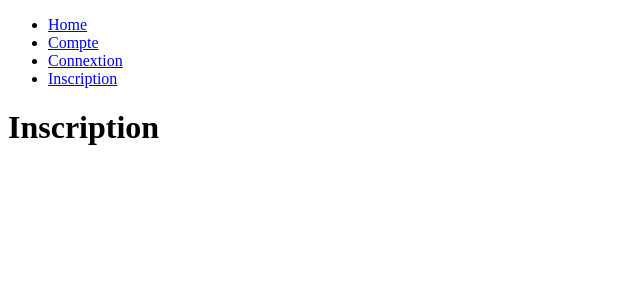
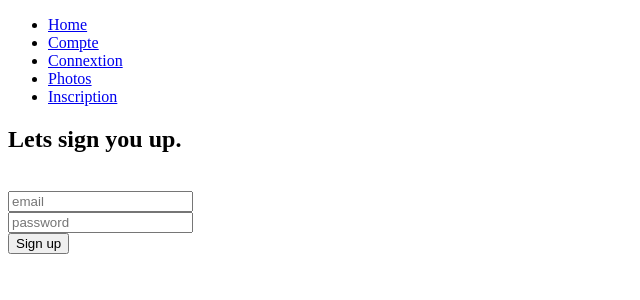
Before and after one commit to maxime-louis14/Projet_4_front, a React (Create React App) app: page /inscription in a window 1280 px wide. Shown: the top 300 px of the page, without its empty margins (0-640 px from the left). Built offline with nearby package versions, Linux system fonts and the light colour scheme.

Commit message:
authenticate

```diff
--- a/package.json
+++ b/package.json
@@ -3,13 +3,16 @@
   "version": "0.1.0",
   "private": true,
   "dependencies": {
+    "@hookform/resolvers": "^3.1.0",
     "@testing-library/jest-dom": "^5.16.5",
     "@testing-library/react": "^13.4.0",
     "@testing-library/user-event": "^13.5.0",
     "react": "^18.2.0",
     "react-dom": "^18.2.0",
+    "react-hook-form": "^7.43.9",
     "react-scripts": "^5.0.1",
-    "web-vitals": "^2.1.4"
+    "web-vitals": "^2.1.4",
+    "yup": "^1.1.1"
   },
   "scripts": {
     "start": "react-scripts start",
--- /dev/null
+++ b/src/Context/authContext/index.jsx
@@ -0,0 +1,12 @@
+import { createContext, useState } from "react";
+
+export const authContext = createContext();
+
+export const AuthProvider = ({ children }) => {
+  const [auth, setAuth] = useState(localStorage.getItem("token") ?? null);
+  return (
+    <authContext.Provider value={{ auth, setAuth }}>
+      {children}
+    </authContext.Provider>
+  );
+};
--- a/src/index.js
+++ b/src/index.js
@@ -1,27 +1,47 @@
-import React from 'react';
+import React, { createContext, useContext, useEffect, useState } from "react";
 import ReactDOM from "react-dom/client";
-import { BrowserRouter, Routes, Route } from "react-router-dom";
+import {
+  redirect,
+  BrowserRouter,
+  Routes,
+  Route,
+  Navigate,
+} from "react-router-dom";
 import Home from "./pages/Home";
-import Compte from './pages/Compte';
-import Layout from './pages/Layout';
-import Inscription from './pages/inscription';
-import Connextion from './pages/connextion';
+import Compte from "./pages/Compte";
+import Layout from "./pages/Layout";
+import Inscription from "./pages/inscription";
+import Connextion from "./pages/connextion";
+import Photos from "./pages/Photos";
+import { authContext, AuthProvider } from "./Context/authContext";
+function App() {
+  const { auth } = useContext(authContext);
+  const [token, setToken] = useState("");
 
-export default function App() {
   return (
     <BrowserRouter>
       <Routes>
         <Route path="/" element={<Layout />}>
-        <Route index element={<Home />} />
-        <Route path="/compte" element={<Compte />} />
-        <Route path="/inscription" element={<Inscription />} />
-        <Route path="/connextion" element={<Connextion />} />
-
+          <Route index element={<Home />} />
+          <Route path="/compte" element={<Compte />} />
+          <Route path="/inscription" element={<Inscription />} />
+          <Route path="/connextion" element={<Connextion />} />
+          <Route
+            path="/photos"
+            element={auth ? <Photos /> : <Navigate to="/connextion" />}
+          />
         </Route>
       </Routes>
     </BrowserRouter>
   );
 }
 
-const root = ReactDOM.createRoot(document.getElementById('root'));
-root.render(<App />);
+export default function AppWrapper() {
+  return (
+    <AuthProvider>
+      <App />
+    </AuthProvider>
+  );
+}
+const root = ReactDOM.createRoot(document.getElementById("root"));
+root.render(<AppWrapper />);
--- a/src/pages/Layout.js
+++ b/src/pages/Layout.js
@@ -1,6 +1,9 @@
+import { useEffect, useState, createContext, useContext } from "react";
 import { Outlet, Link } from "react-router-dom";
+import { authContext } from "../Context/authContext";
 
 const Layout = () => {
+  const { auth, setAuth } = useContext(authContext);
   return (
     <>
       <nav>
@@ -15,14 +18,29 @@ const Layout = () => {
             <Link to="/connextion">Connextion</Link>
           </li>
           <li>
-          <Link to="/inscription">Inscription</Link>
+            <Link to="/photos">Photos</Link>
           </li>
+          <li>
+            <Link to="/inscription">Inscription</Link>
+          </li>
+          {auth && (
+            <li>
+              <button
+                onClick={() => {
+                  localStorage.removeItem("token");
+                  setAuth(null);
+                }}
+              >
+                Déconnection
+              </button>
+            </li>
+          )}
         </ul>
       </nav>
 
       <Outlet />
     </>
-  )
+  );
 };
 
 export default Layout;
--- /dev/null
+++ b/src/pages/Photos.js
@@ -0,0 +1,5 @@
+const Photos = () => {
+  return <h1>Photos</h1>;
+};
+
+export default Photos;
--- a/src/pages/connextion.js
+++ b/src/pages/connextion.js
@@ -1,5 +1,73 @@
-const Connextion = () => {
-    return <h1>Connextion</h1>;
+import { yupResolver } from "@hookform/resolvers/yup";
+import { useContext, useEffect } from "react";
+import { useForm } from "react-hook-form";
+import * as Yup from "yup";
+import { authContext } from "../Context/authContext";
+
+const Connextion = ({ token, setToken }) => {
+  useEffect(() => {
+    console.log("hello");
+  }, []);
+
+  const { auth, setAuth } = useContext(authContext);
+  const schema = Yup.object().shape({
+    email: Yup.string().email("email non valide").required(),
+    password: Yup.string().required(),
+  });
+  const {
+    register,
+    handleSubmit,
+    formState: { errors },
+    reset,
+  } = useForm({
+    resolver: yupResolver(schema),
+  });
+  const onSubmitHandler = (data) => {
+    const requestOptions = {
+      method: "POST",
+      headers: { "Content-Type": "application/json" },
+      body: JSON.stringify({ email: data.email, password: data.password }),
+    };
+    fetch("http://localhost:3000/login", requestOptions)
+      .then((response) => {
+        if (response.status == 401) {
+          alert("mot de passe ou adresse mail invalide");
+        }
+        response.json();
+      })
+      .then((data) => {
+        localStorage.setItem("token", data.token);
+        setAuth(data.token);
+      })
+      .catch((e) => console.log(e));
+    reset();
+  };
+  return (
+    <div className="">
+      <form onSubmit={handleSubmit(onSubmitHandler)}>
+        <h2>Lets sign you in.</h2>
+        <br />
+
+        <input
+          {...register("email")}
+          placeholder="email"
+          type="email"
+          required
+        />
+        <br />
+
+        <input
+          {...register("password")}
+          placeholder="password"
+          type="password"
+          required
+        />
+        <br />
+
+        <button type="submit">Sign in</button>
+      </form>
+    </div>
+  );
 };
 
-export default Connextion
+export default Connextion;
--- a/src/pages/inscription.js
+++ b/src/pages/inscription.js
@@ -1,5 +1,57 @@
+import { yupResolver } from "@hookform/resolvers/yup";
+import { useForm } from "react-hook-form";
+import * as Yup from "yup";
+
 const Inscription = () => {
-    return <h1>Inscription</h1>;
+  const schema = Yup.object().shape({
+    email: Yup.string().email("email non valide").required(),
+    password: Yup.string().required(),
+  });
+  const {
+    register,
+    handleSubmit,
+    formState: { errors },
+    reset,
+  } = useForm({
+    resolver: yupResolver(schema),
+  });
+  const onSubmitHandler = (data) => {
+    const requestOptions = {
+      method: "POST",
+      headers: { "Content-Type": "application/json" },
+      body: JSON.stringify({ email: data.email, password: data.password }),
+    };
+    fetch("http://localhost:3000/account", requestOptions)
+      .then((response) => response.json())
+      .catch((e) => console.log(e));
+    reset();
+  };
+  return (
+    <div>
+      <form onSubmit={handleSubmit(onSubmitHandler)}>
+        <h2>Lets sign you up.</h2>
+        <br />
+
+        <input
+          {...register("email")}
+          placeholder="email"
+          type="email"
+          required
+        />
+        <br />
+
+        <input
+          {...register("password")}
+          placeholder="password"
+          type="password"
+          required
+        />
+        <br />
+
+        <button type="submit">Sign up</button>
+      </form>
+    </div>
+  );
 };
 
-export default Inscription
+export default Inscription;
```
Also changed, not shown: src/hook/useAuth.js (added), 1 other file (tests, documents, lock files or other folders).
